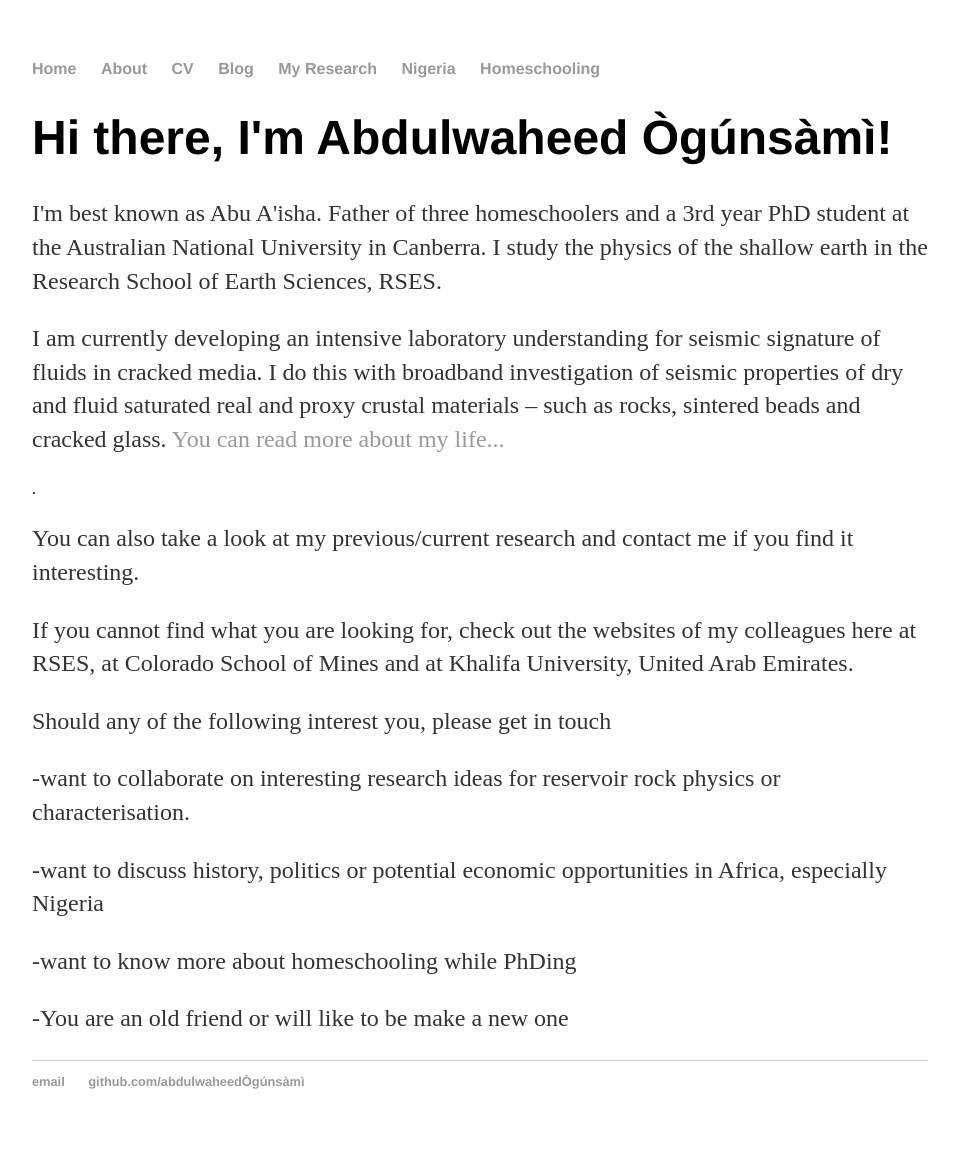
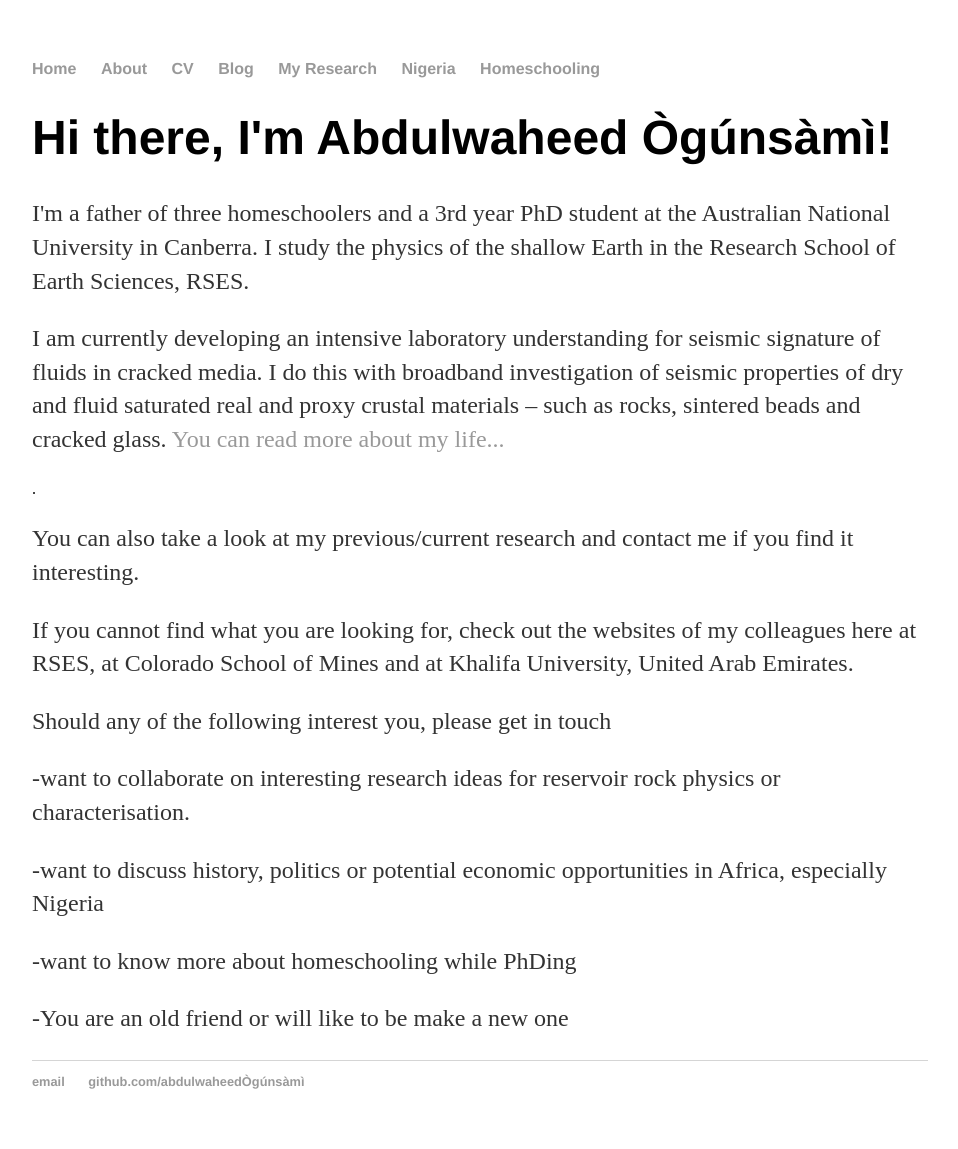
Before and after one commit to ogsm/ogsm.github.io, a Jekyll site: the page built from index.html, in a window 1280 px wide. Shown: the whole page, without its empty margins (160-1118 px from the left). Built offline with Jekyll 4.4.1, drawn with Linux system fonts in a browser that asks for light colours.

Commit message:
Update index.html

```diff
--- a/index.html
+++ b/index.html
@@ -4,9 +4,9 @@ title: Abdulwaheed Ògúnsàmì
 ---
 <div class="blurb">
 	<h1>Hi there, I'm Abdulwaheed Ògúnsàmì!</h1>
-	<p>I'm best known as Abu A'isha. Father of three homeschoolers and a 3rd year PhD student at the Australian National University in          Canberra. I study the physics of the shallow  earth in the Research School of Earth Sciences, RSES.
+	<p>I'm a father of  three homeschoolers and a 3rd year PhD student at the Australian National University in Canberra. I study the physics of the shallow  Earth in the Research School of Earth Sciences, RSES.
 
-        <p> I am currently developing an intensive laboratory  understanding for  seismic signature of fluids in cracked media.  I do this         with broadband investigation  of seismic properties of dry and fluid saturated  real and proxy crustal materials – such as  rocks,         sintered beads and cracked glass. <a href="/about"> You can read more about my life...</a></p> </div><!-- /.blurb --> .
+        <p> I am currently developing an intensive laboratory  understanding for  seismic signature of fluids in cracked media.  I do this with broadband investigation  of seismic properties of dry and fluid saturated  real and proxy crustal materials – such as  rocks,         sintered beads and cracked glass. <a href="/about"> You can read more about my life...</a></p> </div><!-- /.blurb --> .
         <p>You can also take a look at my previous/current research and contact me if you find it interesting.
 
         <p>If you cannot find what you are looking for, check out the websites of my colleagues here at RSES, at Colorado School of Mines         and at Khalifa University, United Arab Emirates.
```
